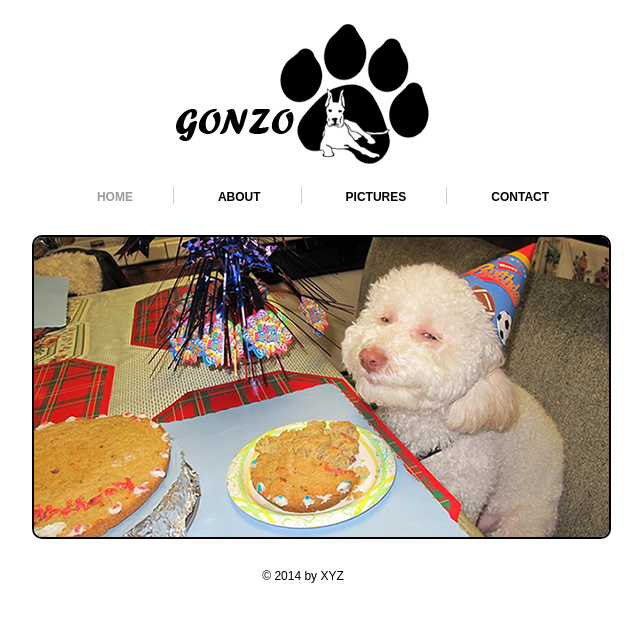
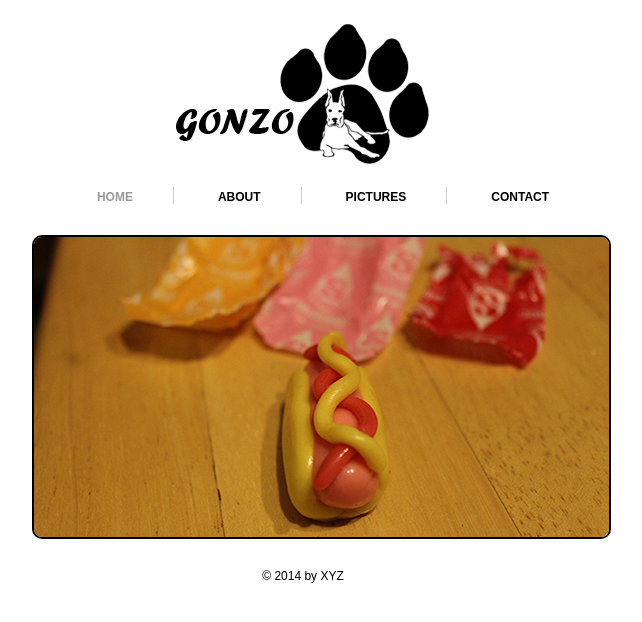
Before and after one commit to RakeshSrikanth/XamarinBasics, a plain HTML site: page Dogs_Site/index.html in a window 1280 px wide. Shown: the whole page, without its empty margins (337-979 px from the left). Drawn offline with Linux system fonts and the light colour scheme.

Commit message:
MAde errors in the commit

```diff
--- a/Dogs_Site/index.html
+++ b/Dogs_Site/index.html
@@ -36,7 +36,6 @@
 
 		<div id="slider">
 			<ul>
-				<li><a href="#"><img src="images/slide1.png" alt="" /></a></li>
 				<li><a href="#"><img src="images/slide2.png" alt="" /></a></li>
 				<li><a href="#"><img src="images/slide3.png" alt="" /></a></li>
 			</ul>
```
